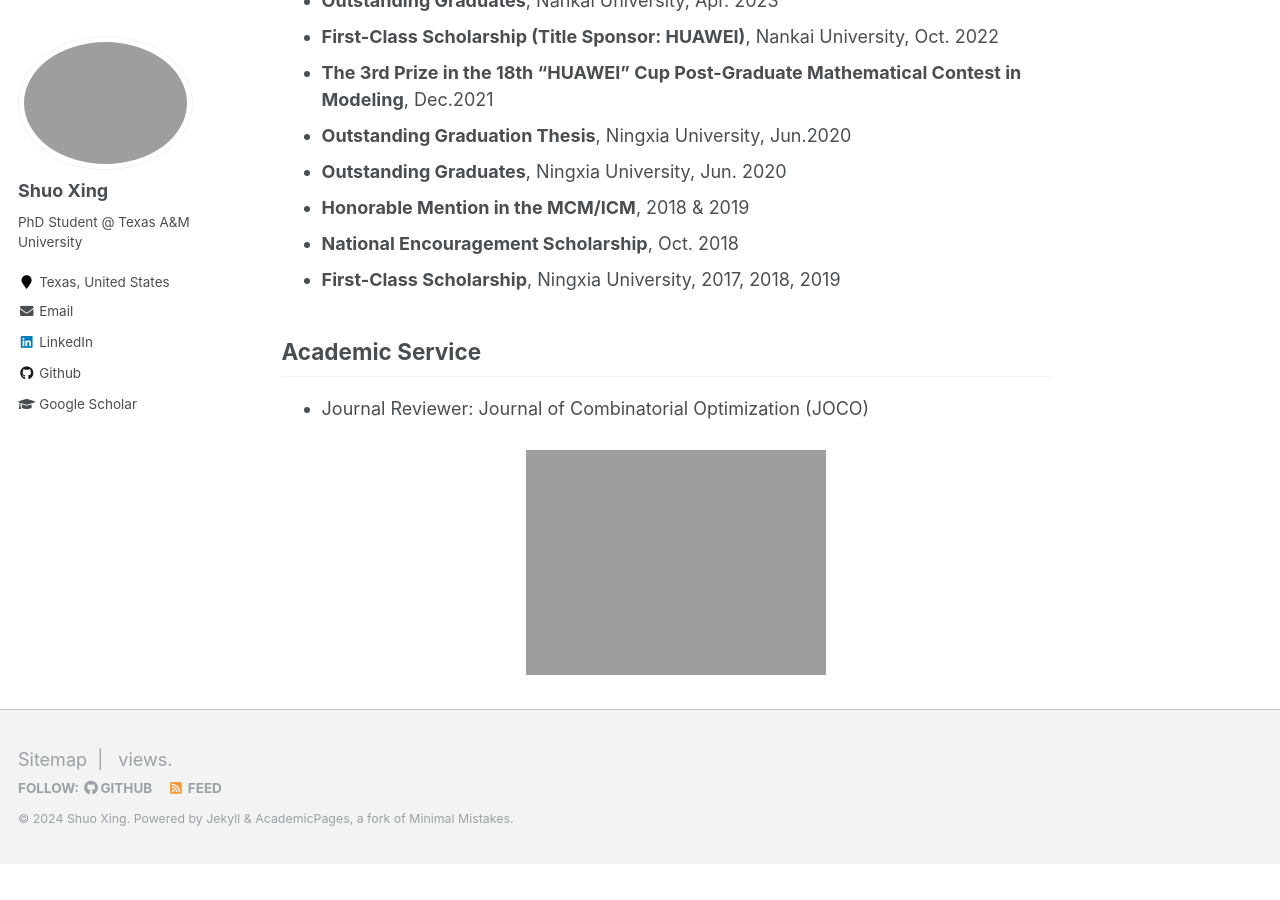
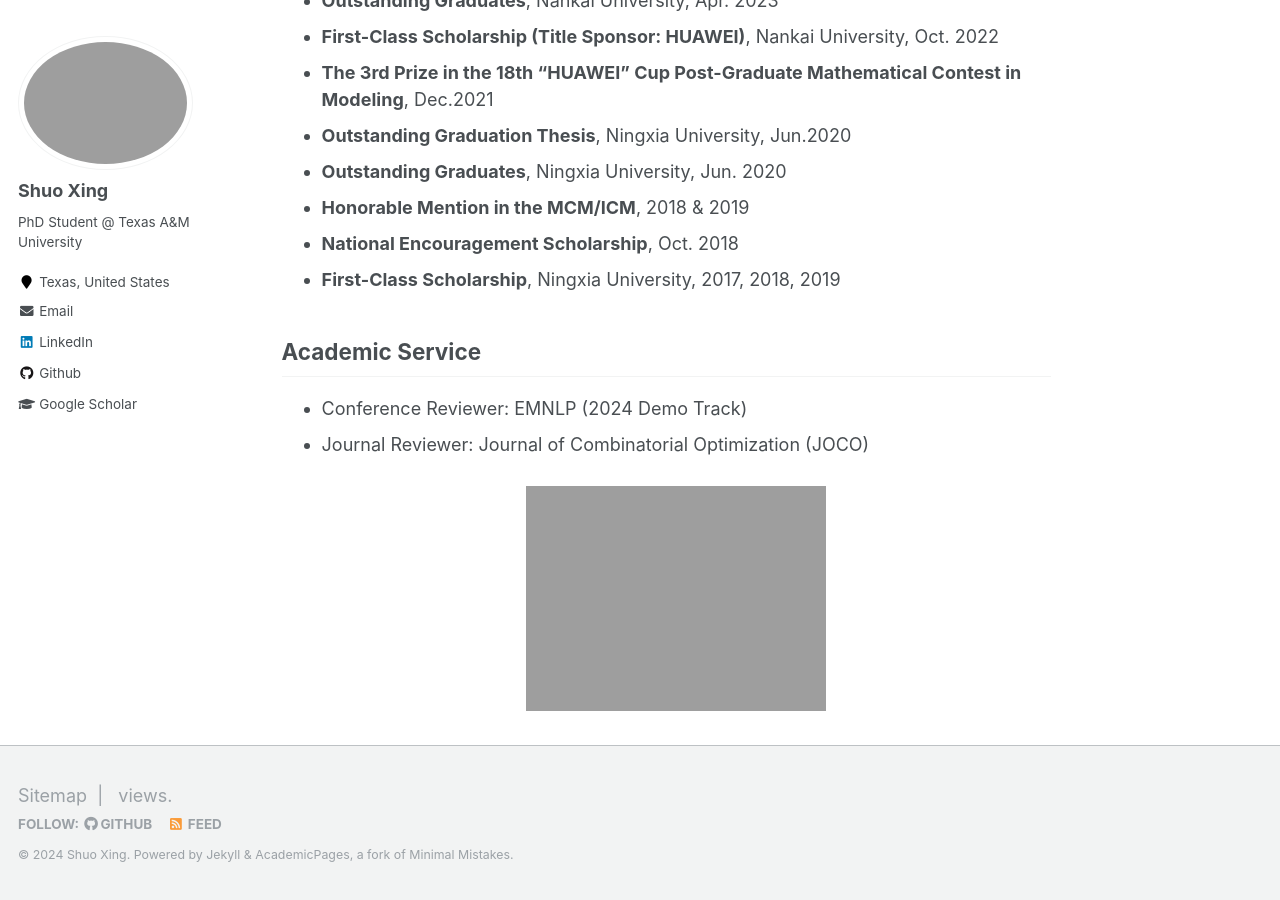
Before and after one commit to ShuoXing98/shuoxing98.github.io, a Jekyll site: the page built from _pages/about.md, in a window 1280 px wide and 900 px high, scrolled down 2365 px. Built offline with Jekyll 4.4.1, drawn with Linux system fonts in a browser that asks for light colours; formulas are drawn with MathJax 3; comment, search, counter and statistics services are not loaded; before the commit the page ends 3229 px from its top, so only the background shows below that.

Commit message:
updated Academic Service

```diff
--- a/_pages/about.md
+++ b/_pages/about.md
@@ -92,6 +92,7 @@ to Symmetric Riesz Dictionary**&quot;. *Manuscript*.
 
 ## Academic Service
 
+* Conference Reviewer: EMNLP (2024 Demo Track)
 * Journal Reviewer: Journal of Combinatorial Optimization (JOCO)
 
 
```
